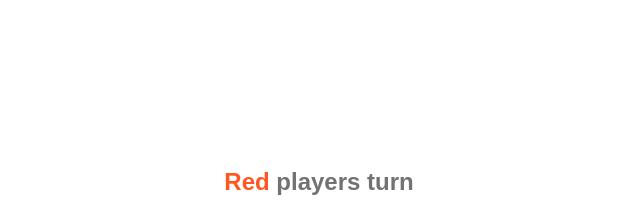
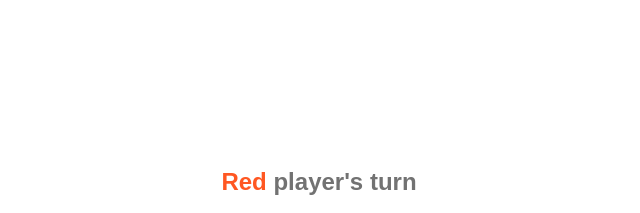
Before and after one commit to shaun-sweet/connect4, a plain HTML site: page index.html in a window 1280 px wide. Shown: the top 213 px of the page, 321-961 px from the left. Drawn offline with Linux system fonts and the light colour scheme.

Commit message:
add file structure

```diff
--- a/index.html
+++ b/index.html
@@ -7,7 +7,6 @@
 	<title>Connect 4 2.0</title>
 </head>
 <body>
-
 <header>
 	<h1 id="title">Connect <span class='accent'>4</span></h1>
 </header>
@@ -16,7 +15,7 @@
 	<p>Find game</p>
 </div>
 <div id="game-info">
-	<h2 id='player-turn-display'>Red <span style="color: #727272">players turn</span></h2>
+	<h2 id='player-turn-display'>Red <span style="color: #727272">player's turn</span></h2>
 </div>
 <main>
 	<div id="ad-container-left">
```
Also changed, not shown: scripts/app.js (added), scripts/connect4.js (added).
